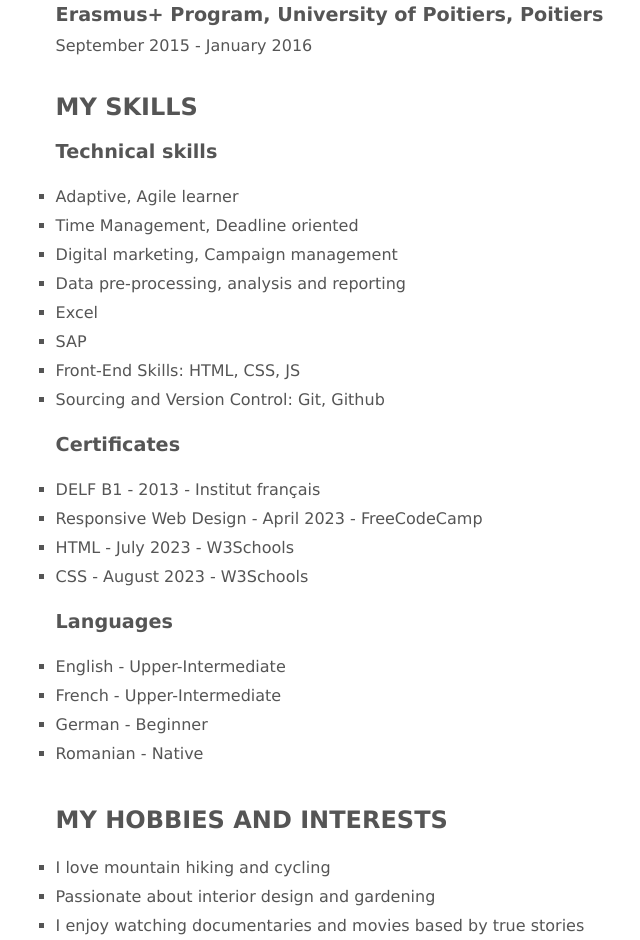
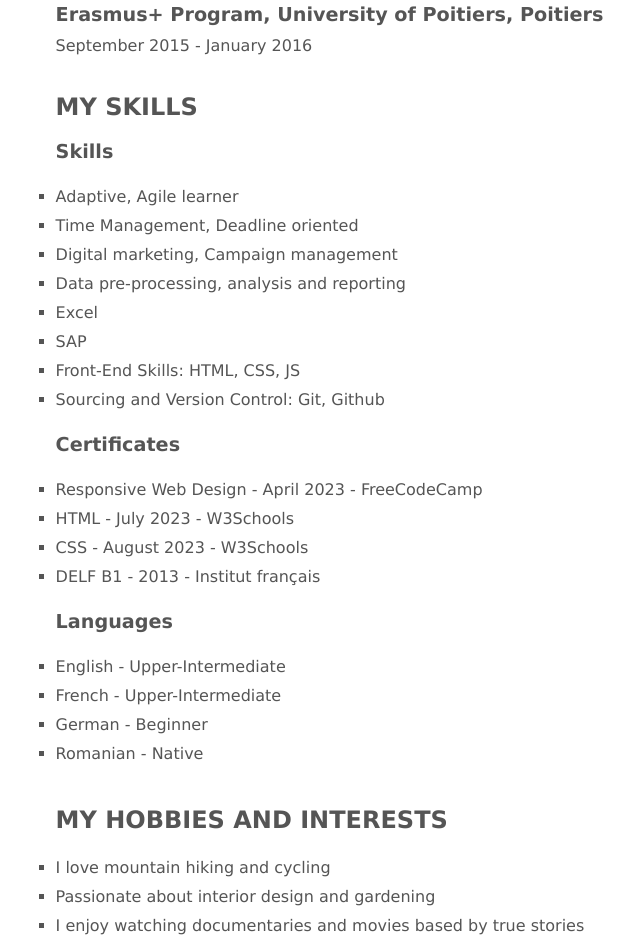
Before and after one commit to itiganas/resume, a website built with Parcel: page index.html in a window 1280 px wide. Shown: the part 3052-3992 px from the top of the page, without its empty margins (438-1078 px from the left). Built offline with nearby package versions, Linux system fonts and the light colour scheme.

Commit message:
Update index.html

```diff
--- a/index.html
+++ b/index.html
@@ -126,7 +126,7 @@
         <h6>September 2015 - January 2016</h6>
         <br><br>
         <h3>MY SKILLS</h3><br>
-        <h5>Technical skills</h5><br>
+        <h5>Skills</h5><br>
         <ul>
           <li>Adaptive, Agile learner</li>
           <li>Time Management, Deadline oriented</li>
@@ -140,10 +140,10 @@
         <br>
         <h5>Certificates</h5><br>
         <ul>
-          <li>DELF B1 - 2013 - Institut français</li>
           <li>Responsive Web Design - April 2023 - FreeCodeCamp</li>
           <li>HTML - July 2023 - W3Schools</li>
           <li>CSS - August 2023 - W3Schools</li>
+          <li>DELF B1 - 2013 - Institut français</li>
         </ul>
         <br>
         <h5>Languages</h5><br>
```
